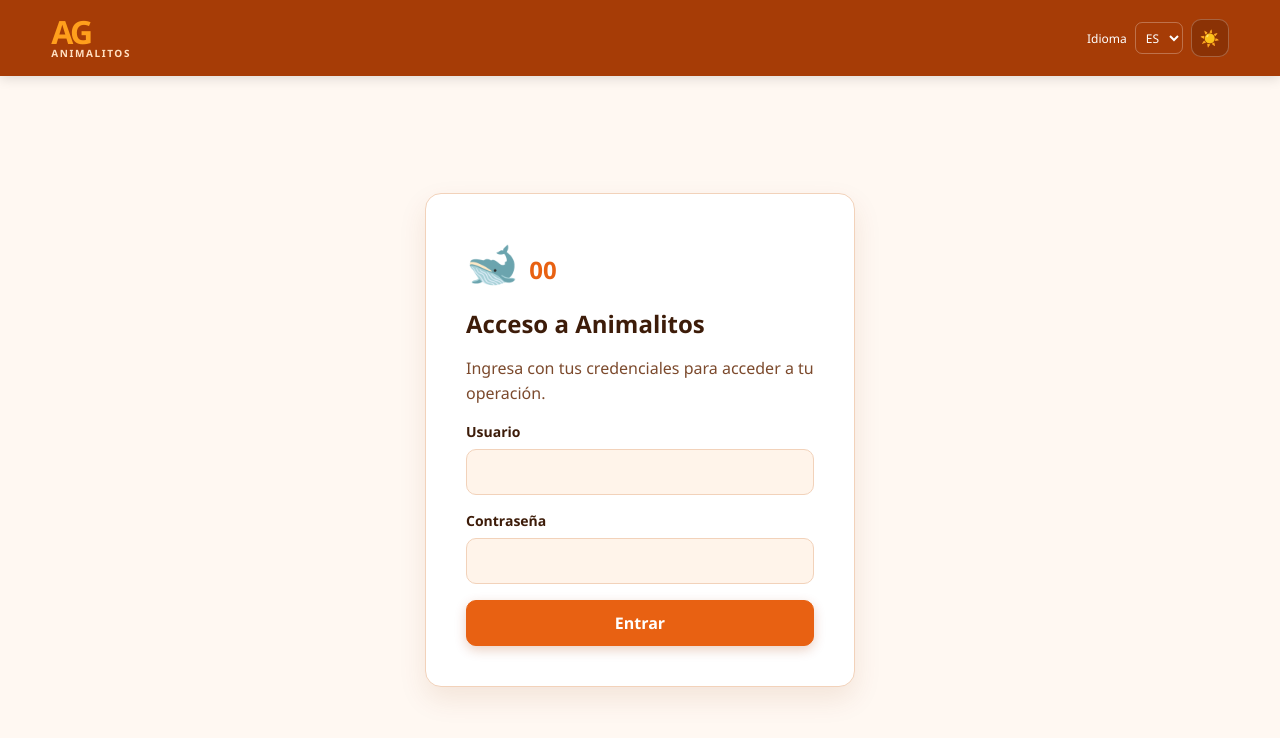
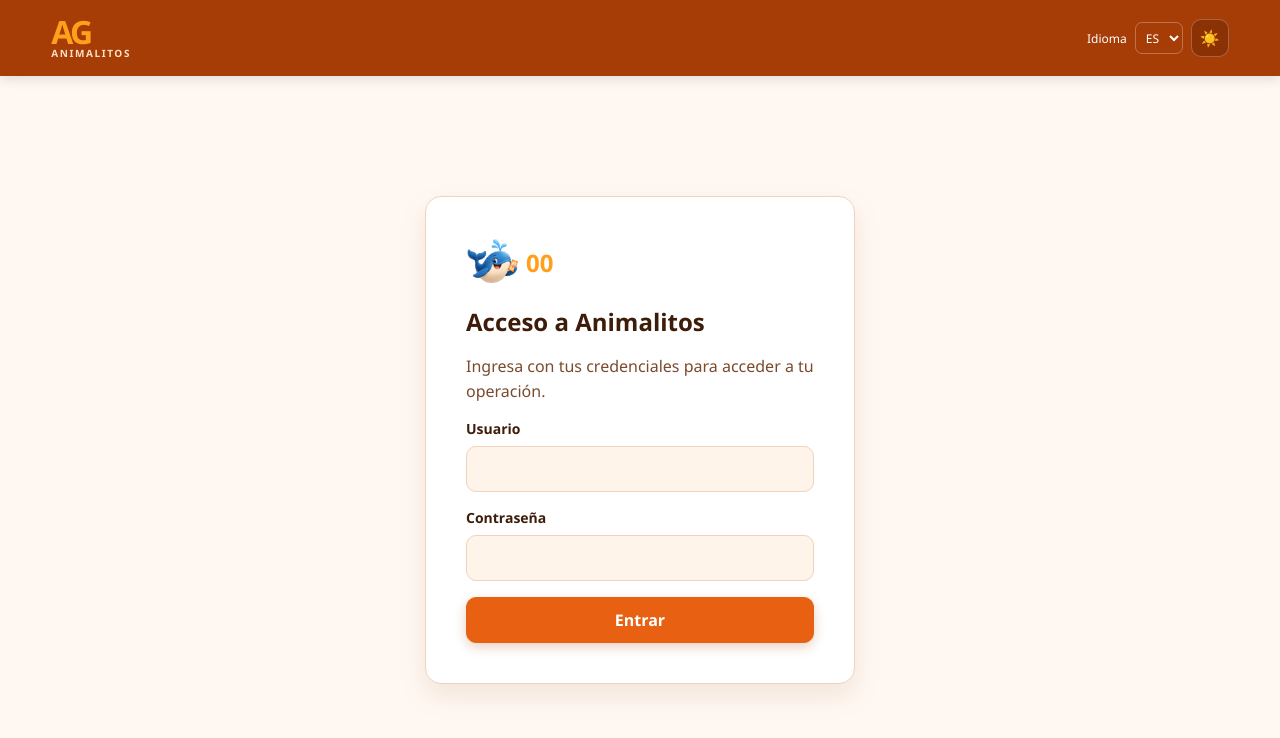
Before and after one commit to xpFrankDev/ag-animalitos, a React (Vite) app in the folder frontend/: page /animalitos/login in a window 1280 px wide. Shown: the top 738 px of the page. Built offline with nearby package versions, Linux system fonts and the light colour scheme; no server answers.

Commit message:
feat: incorporar ilustración al acceso

```diff
--- a/frontend/src/app/estilos/global.css
+++ b/frontend/src/app/estilos/global.css
@@ -136,4 +136,5 @@
 .emergente { top: 92px; right: clamp(16px, 3vw, 32px); bottom: auto; display: flex; align-items: center; min-height: 58px; padding: 14px 18px; border: 1px solid #fdba74; background: #fff7ed; color: #9a3412; box-shadow: 0 18px 48px rgb(120 53 15 / 24%); font-weight: 750; }.emergente::before { width: 8px; height: 8px; flex: 0 0 auto; margin-right: 10px; border-radius: 50%; background: var(--primario); content: ''; }.notificacion.emergente { margin: 0; }.monto-agregar .boton-secundario:last-child::before { margin-right: 6px; content: '🖨'; }
 .tabla-consulta, .tabla-operacion, .lista-operacion { max-height: min(46dvh, 460px); overflow-y: auto; padding-right: 4px; }.contenido-consulta { flex: 0 1 auto; max-height: min(50dvh, 500px); }.ventana-consulta { min-height: 0; }.detalle-tickets { align-items: start; }.lista-tickets { max-height: min(48dvh, 470px); }.detalle-ticket { max-height: min(48dvh, 470px); overflow-y: auto; padding: 18px; background: #fffaf6; }.detalle-ticket header { display: flex; align-items: center; justify-content: space-between; gap: var(--s2); }.jugadas-ticket-detalle { display: grid; gap: 7px; margin-top: var(--s2); }.jugadas-ticket-detalle p { display: grid; grid-template-columns: minmax(0, 1fr) minmax(0, 1fr) auto; gap: var(--s2); align-items: center; margin: 0; border: 1px solid var(--borde); border-radius: 9px; padding: 9px 10px; background: var(--superficie); }.jugadas-ticket-detalle p span:first-child { color: var(--primario-oscuro); }.jugadas-ticket-detalle p strong { color: var(--primario-oscuro); font-variant-numeric: tabular-nums; }
 .formulario-anular, .vista-ticket { width: min(100%, 420px); min-height: 0; }.formulario-anular { display: grid; gap: var(--s4); }.formulario-anular p { margin: 0; color: var(--texto-suave); line-height: 1.5; }.formulario-anular label { display: grid; gap: var(--s2); font-weight: 750; }.formulario-anular input { min-height: 46px; border: 1px solid var(--borde); border-radius: var(--radio-control); padding: 0 var(--s3); background: var(--superficie-suave); color: var(--texto); font-size: 18px; font-variant-numeric: tabular-nums; letter-spacing: .1em; }.vista-ticket { display: grid; gap: var(--s3); }.vista-ticket pre { max-height: min(52dvh, 460px); overflow: auto; margin: 0; border: 1px dashed #d97706; border-radius: 10px; padding: 18px; background: #fffaf5; color: #431407; font-family: ui-monospace, Consolas, monospace; font-size: 12px; line-height: 1.5; white-space: pre-wrap; }
+.ilustracion { display: flex; align-items: center; gap: var(--s2); }.ilustracion img { width: 52px; height: 52px; object-fit: contain; }.ilustracion span { color: var(--acento); }
 @media (max-width: 760px) { .emergente { top: 16px; right: 16px; left: 16px; width: auto; }.jugadas-ticket-detalle p { grid-template-columns: 1fr auto; }.jugadas-ticket-detalle p span:nth-child(2) { grid-column: 1; }.tabla-consulta, .tabla-operacion, .lista-operacion, .contenido-consulta, .detalle-ticket { max-height: min(52dvh, 430px); } }
--- a/frontend/src/rutas/inicio-sesion/InicioSesionRuta.tsx
+++ b/frontend/src/rutas/inicio-sesion/InicioSesionRuta.tsx
@@ -25,7 +25,7 @@ export function InicioSesionRuta({ alIngresar }: Propiedades) {
   }
 
   return <section className="contenedor-acceso"><form className="tarjeta acceso" onSubmit={enviar}>
-    <div className="ilustracion">🐋 <span>00</span></div><h1>{t('acceso_agencia')}</h1><p>{t('iniciar_descripcion')}</p>
+    <div className="ilustracion"><img src="/animalitos/ilustraciones/ballena-ticket.png" alt="Ballena con ticket de animalitos" /><span>00</span></div><h1>{t('acceso_agencia')}</h1><p>{t('iniciar_descripcion')}</p>
     <label>{t('usuario')}<input autoComplete="username" value={nombre_usuario} onChange={(evento) => establecerUsuario(evento.target.value)} required /></label>
     <label>{t('contrasena')}<input type="password" autoComplete="current-password" value={contrasena} onChange={(evento) => establecerContrasena(evento.target.value)} required /></label>
     {error && <p className="mensaje-error" role="alert">{error}</p>}
```
Also changed, not shown: frontend/public/ilustraciones/ballena-ticket.png (added).
